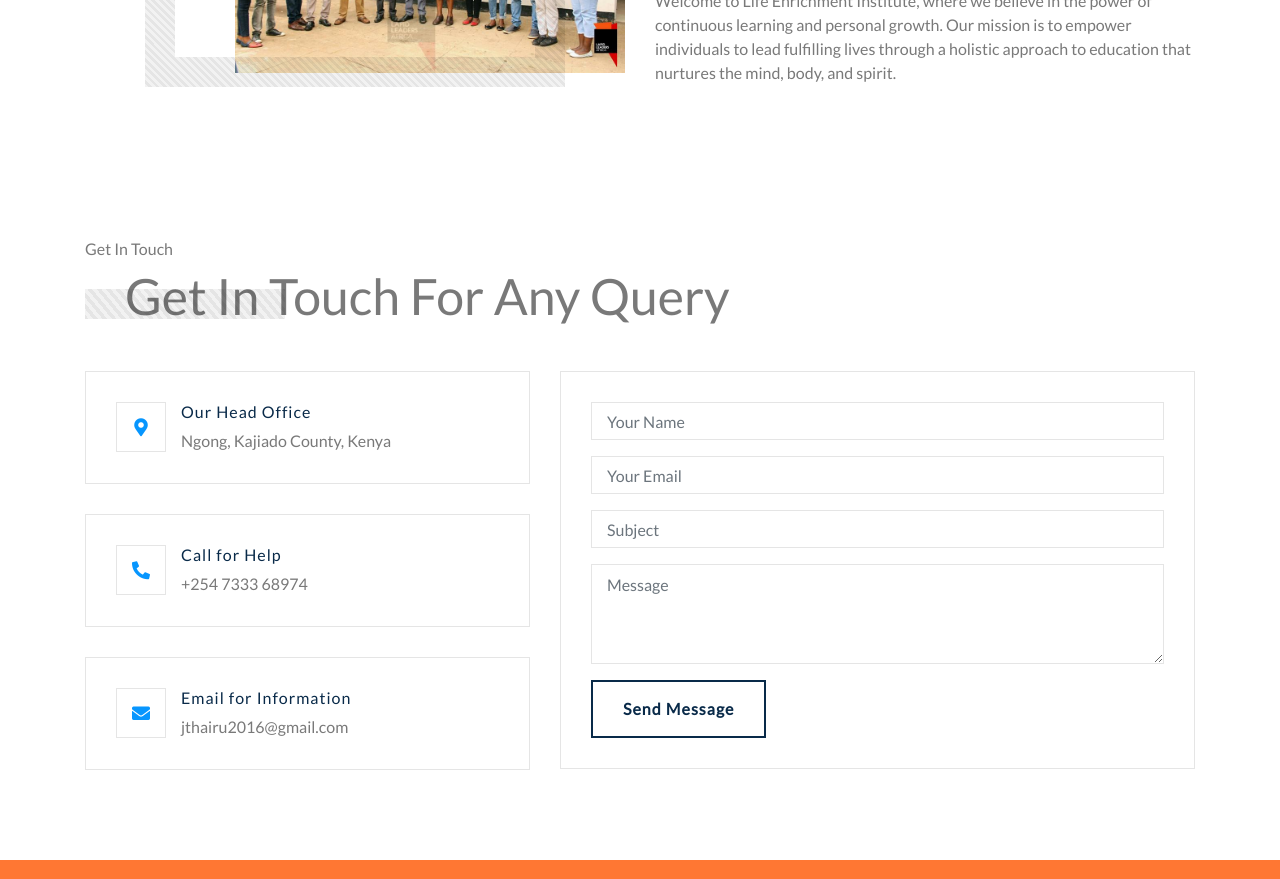
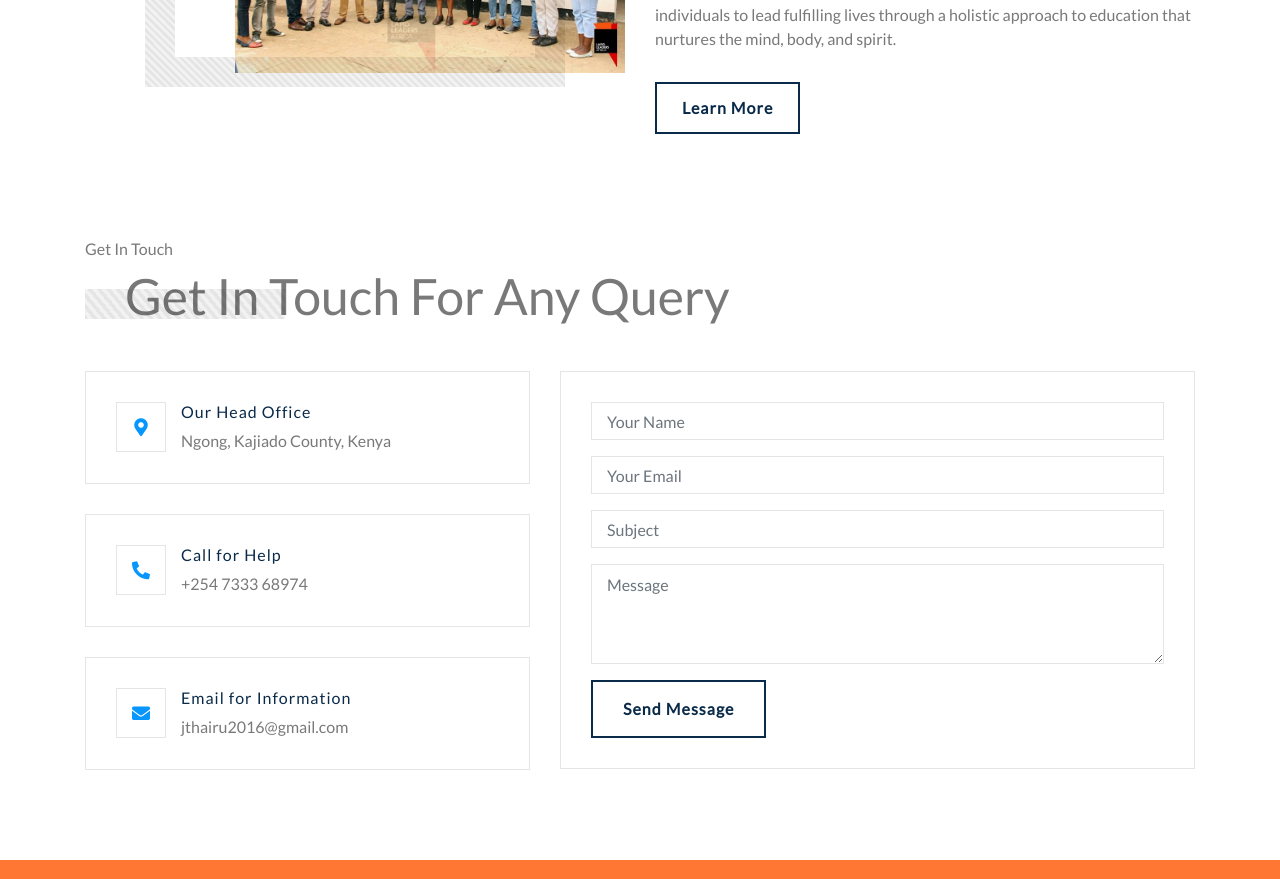
Before and after one commit to Life-Enrichment-Institute/lei-website, a plain HTML site: page index.html in a window 1280 px wide. Shown: the part 1244-2123 px from the top of the page. Drawn offline with nearby package versions, Linux system fonts and the light colour scheme.

Commit message:
Update index.html

```diff
--- a/index.html
+++ b/index.html
@@ -217,6 +217,7 @@
                             <p>
                                 Welcome to Life Enrichment Institute, where we believe in the power of continuous learning and personal growth. Our mission is to empower individuals to lead fulfilling lives through a holistic approach to education that nurtures the mind, body, and spirit.
                             </p>
+                            <a class="btn" href="about.html">Learn More</a>
                         </div>
                     </div>
                 </div>
```
